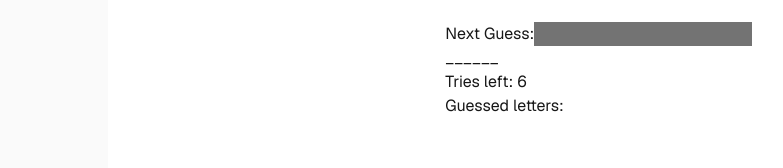
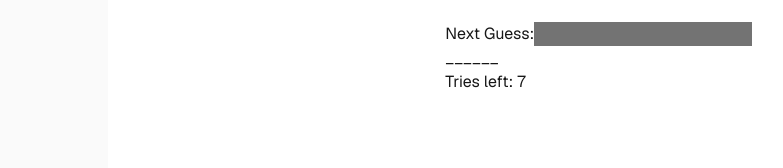
Before and after one commit to Riobe/react-nextjs-playground, a Next.js app: page /snowman-game in a window 1280 px wide. Shown: the part 122-290 px from the top of the page, without its empty margins (186-969 px from the left). Built offline with nearby package versions, Linux system fonts and the light colour scheme.

Commit message:
Allow 7 tries so the whole snowman can be seen

```diff
--- a/app/snowman-game/page.tsx
+++ b/app/snowman-game/page.tsx
@@ -21,7 +21,7 @@ export default function SnowmanGame() {
 
   const matchedWord = getMatchedWord(correctWord, guesses);
   const hasWon = matchedWord === correctWord && correctWord.length > 0;
-  const triesLeft = 6 - errors;
+  const triesLeft = 7 - errors;
 
   const reset = (difficulty?: Difficulty) => {
     setErrors(0);
@@ -43,9 +43,9 @@ export default function SnowmanGame() {
   }, []);
 
   if (triesLeft === 0) {
-    return <FinalState message="Oops! The correct word was {correctWord}! Try again?" onClick={() => reset()} />;
+    return <FinalState message={`Oops! The correct word was ${correctWord}! Try again?`} onClick={() => reset()} />;
   } else if (hasWon) {
-    return <FinalState message="Congratulations! It was {correctWord}. Play again?" onClick={() => reset()} />;
+    return <FinalState message={`Congratulations! It was ${correctWord}. Play again?`} onClick={() => reset()} />;
   }
 
   return (
@@ -85,8 +85,8 @@ export default function SnowmanGame() {
         <div>{matchedWord}</div>
         <div>Tries left: {triesLeft}</div>
 
-        <div>
-          <p>Guessed letters:</p>
+        <div className="text-green-200 text-red-200">
+          <p className="text-white">Guessed letters:</p>
           {guesses.map((guess, index) => (
             <p key={index} className={`font-bold text-${correctWord.includes(guess) ? 'green' : 'red'}-200`}>
               {guess}
```
